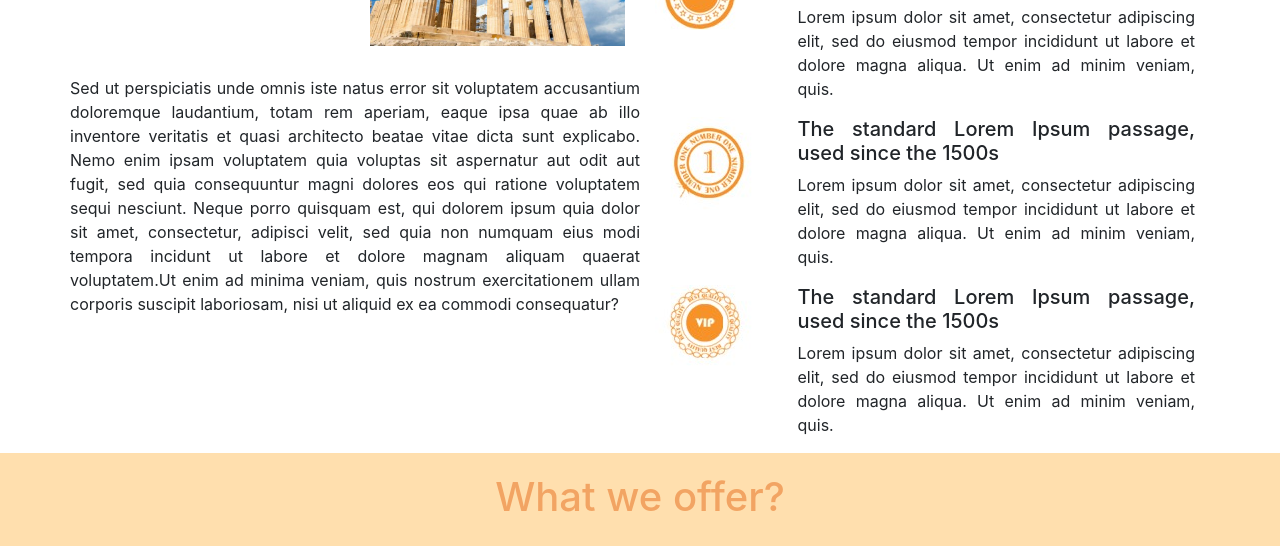
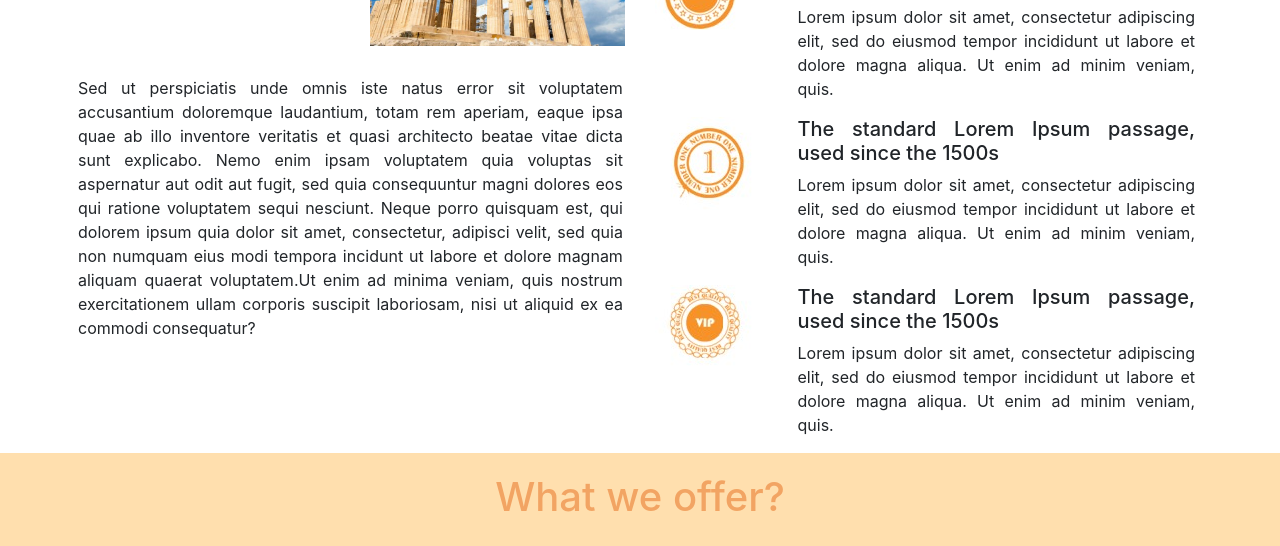
Before and after one commit to theGiocatore/Zavrsni-rad-, a plain HTML site: page aboutus.html in a window 1280 px wide. Shown: the part 534-1080 px from the top of the page. Drawn offline with nearby package versions, Linux system fonts and the light colour scheme.

Commit message:
sitne estetske promene

```diff
--- a/aboutus.html
+++ b/aboutus.html
@@ -62,7 +62,7 @@
                         </div>
                     </div>
                     <div class="row">
-                        <p class="text-justify" style="width: 100%;">Sed ut perspiciatis unde omnis iste natus error sit voluptatem accusantium doloremque laudantium, totam rem aperiam, eaque ipsa quae ab
+                        <p class="text-justify pl-2" style="width: 97%;">Sed ut perspiciatis unde omnis iste natus error sit voluptatem accusantium doloremque laudantium, totam rem aperiam, eaque ipsa quae ab
                             illo inventore veritatis et quasi architecto beatae vitae dicta sunt explicabo. Nemo enim ipsam voluptatem quia voluptas sit aspernatur
                             aut odit aut fugit, sed quia consequuntur magni dolores eos qui ratione voluptatem sequi nesciunt. Neque porro quisquam est, qui dolorem
                             ipsum quia dolor sit amet, consectetur, adipisci velit, sed quia non numquam eius modi tempora incidunt ut labore et dolore magnam aliquam
```
